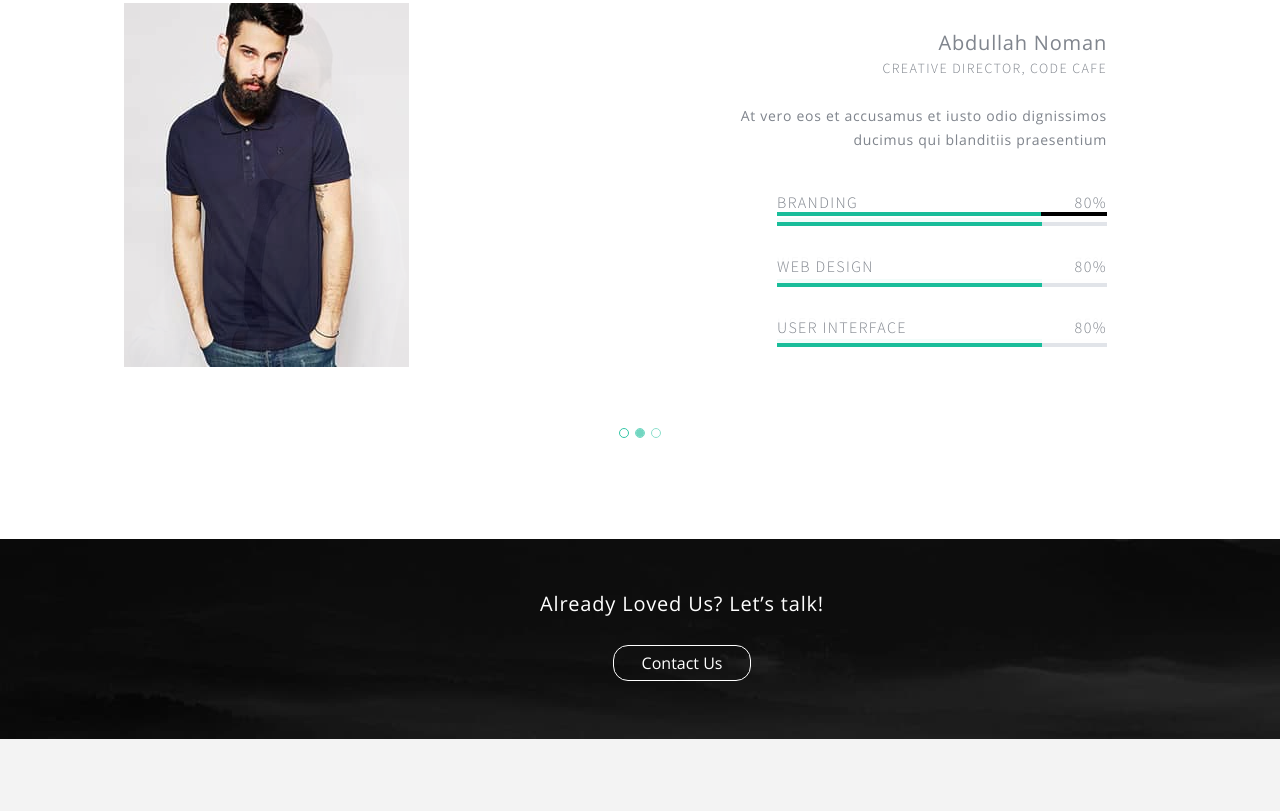
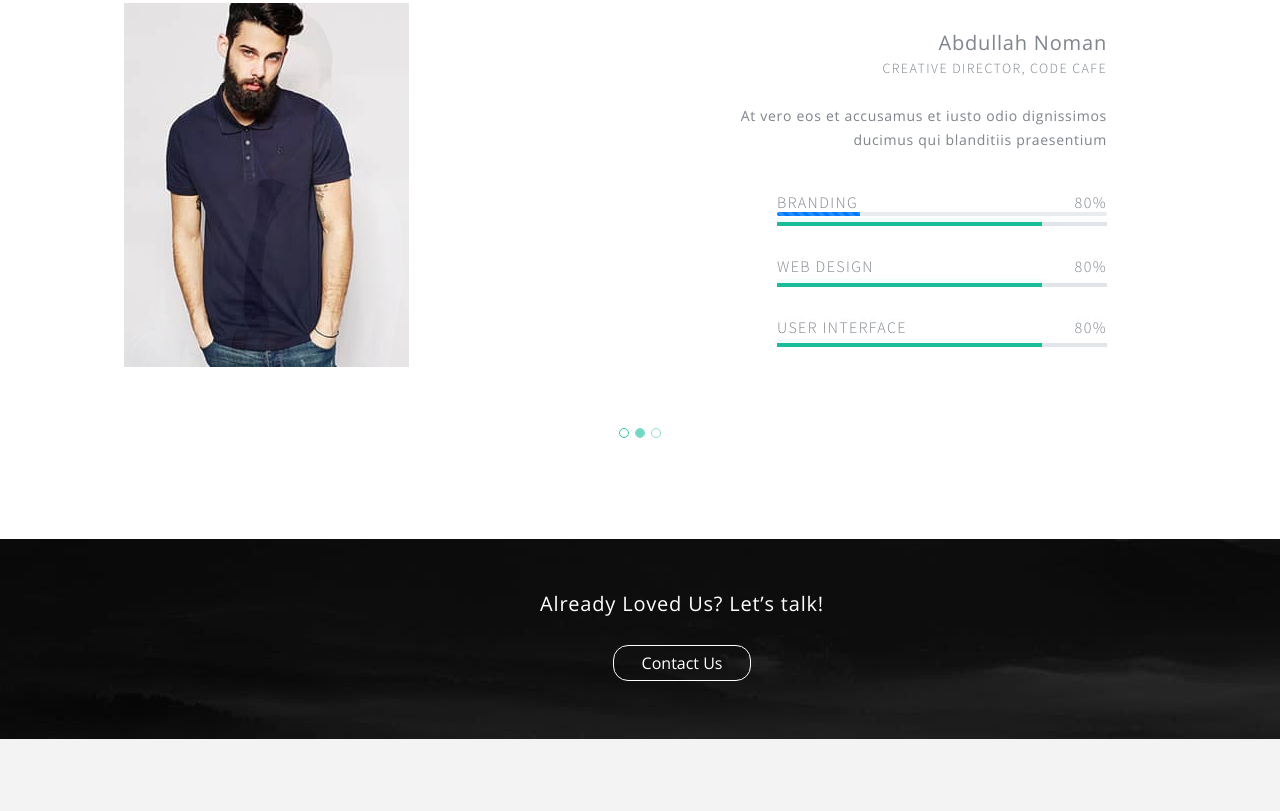
Before and after one commit to shumovsky/bouncy, a plain HTML site: page index.html in a window 1280 px wide. Shown: the part 5476-6287 px from the top of the page. Drawn offline with nearby package versions, Linux system fonts and the light colour scheme.

Commit message:
first commit

```diff
--- a/css/main.scss
+++ b/css/main.scss
@@ -644,12 +644,12 @@ h1 {
   letter-spacing: 1.4px;
   color: #81868e;
 }
-.wr-staff h6::before {
-  content: "";
-  width: 25px;
-  height: 1px;
-  background-color: #42e7c4;
-}
+// .wr-staff h6::before {
+//   content: "";
+//   width: 25px;
+//   height: 1px;
+//   background-color: #42e7c4;
+// }
 .wr-staff p {
   padding-top: 22px;
   width: 390px;
@@ -1219,3 +1219,9 @@ footer ul li a i {
 .disign-item .wr-design.active {
   display: flex;
 }
+.progress {
+  height: 4px;
+}
+.bg-success {
+  background: #19bd9a;
+}
--- a/index.html
+++ b/index.html
@@ -409,8 +409,9 @@
                             <div class="staff">
                                 <h6>
                                     BRANDING <span>80%</span>
-
-                                    <div class="line"></div>
+                                    <div class="progress">
+                                        <div class="progress-bar progress-bar-striped progress-bar-animated bg-primary" style="width: 25%" role="progressbar" aria-valuenow="25" aria-valuemin="0" aria-valuemax="100"></div>
+                                    </div>
                                 </h6>
                                 <h6>Web Design <span>80%</span></h6>
                                 <h6>User Interface<span>80%</span></h6>
@@ -674,6 +675,9 @@
             <li><a href="https://vimeo.com/" target="blank"><i class="fab fa-vimeo-v"></i></a></li>
         </ul>
     </footer>
+    <div class="progress">
+        <div class="progress-bar" role="progressbar" style="width: 25%" aria-valuenow="25" aria-valuemin="0" aria-valuemax="100"></div>
+      </div>
     <script src="https://code.jquery.com/jquery-3.4.1.slim.min.js"
         integrity="sha384-J6qa4849blE2+poT4WnyKhv5vZF5SrPo0iEjwBvKU7imGFAV0wwj1yYfoRSJoZ+n"
         crossorigin="anonymous"></script>
```
Also changed, not shown: css/main.css, 1 other file.
